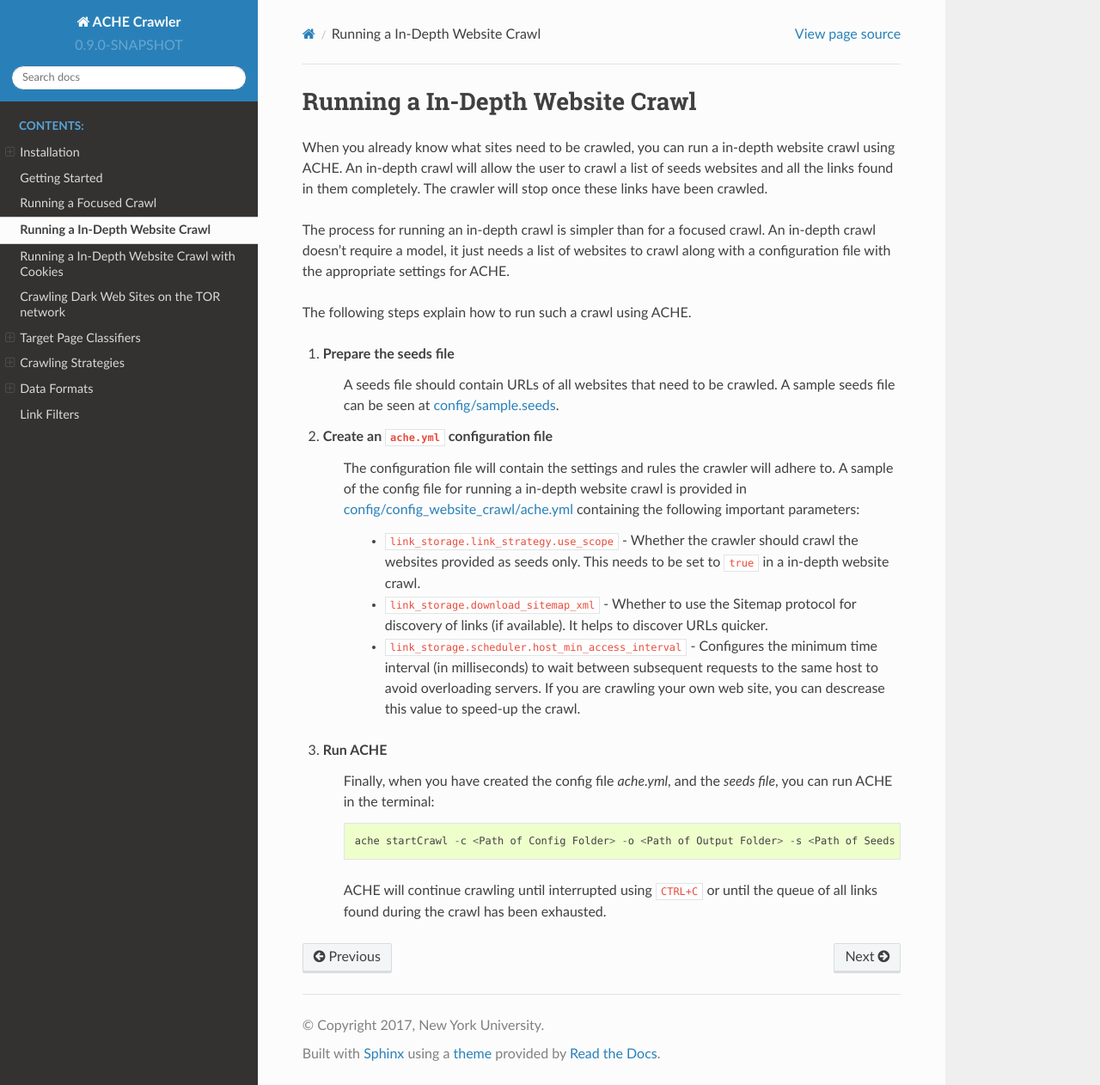
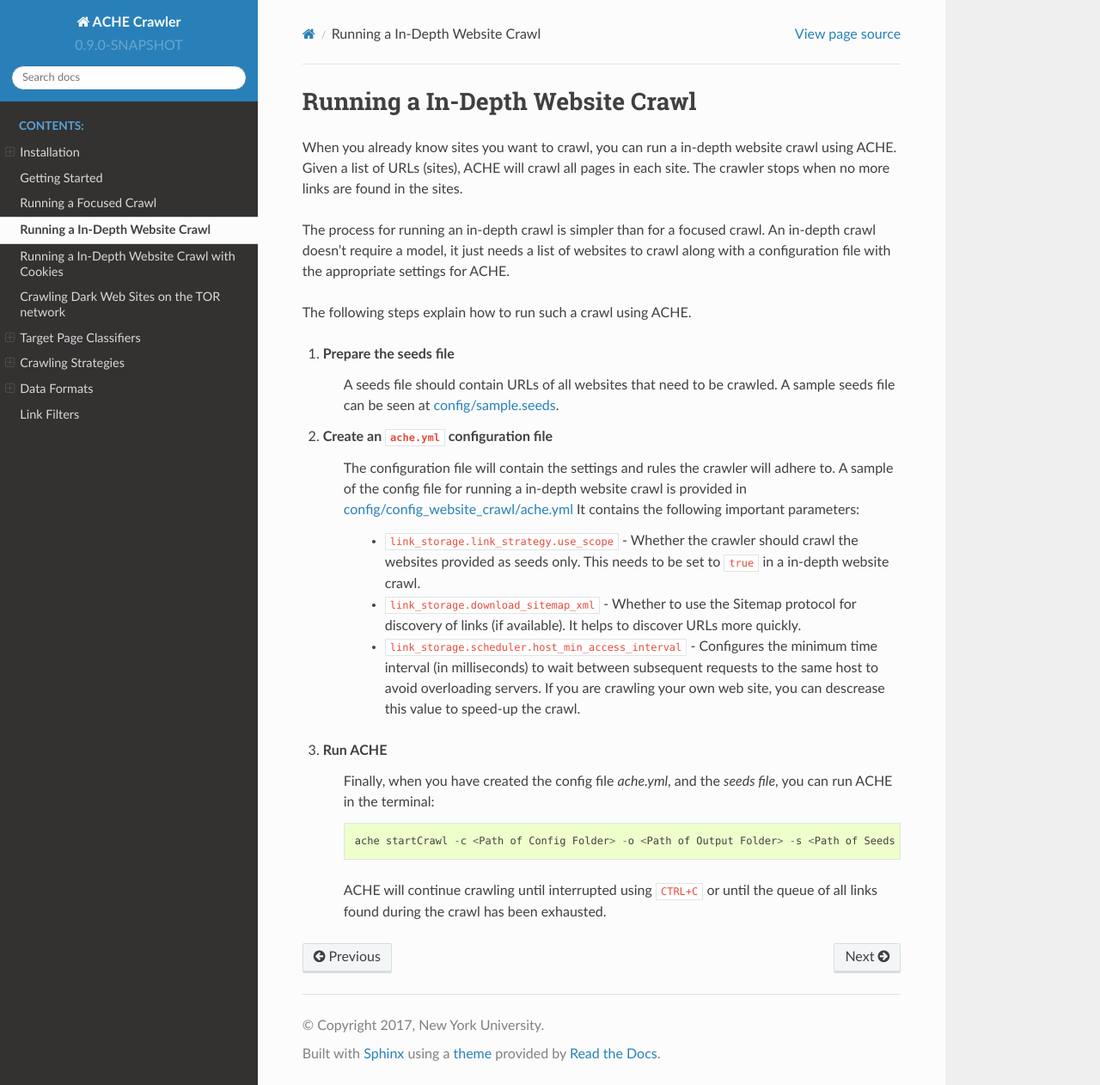
Before and after one commit to VIDA-NYU/ache, a Sphinx documentation site: the page built from docs/tutorial-in-depth-crawl.rst, in a window 1280 px wide and 1262 px high. Shown: the whole window at 86% size. Built offline with Sphinx 7.4.7 and the Read the Docs theme 2.0.0, drawn with Linux system fonts in a browser that asks for light colours; pages that are not in the unit, such as notebooks, are missing from menus.

Commit message:
Update tutorial-in-depth-crawl.rst
pass over text

```diff
--- a/docs/tutorial-in-depth-crawl.rst
+++ b/docs/tutorial-in-depth-crawl.rst
@@ -3,7 +3,7 @@
 Running a In-Depth Website Crawl
 ################################
 
-When you already know what sites need to be crawled, you can run a in-depth website crawl using ACHE. An in-depth crawl will allow the user to crawl a list of seeds websites and all the links found in them completely. The crawler will stop once these links have been crawled.
+When you already know sites you want to crawl, you can run a in-depth website crawl using ACHE. Given a list of URLs (sites), ACHE will crawl all pages in each site.  The crawler stops when no more links are found in the sites.
 
 The process for running an in-depth crawl is simpler than for a focused crawl. An in-depth crawl doesn't require a model, it just needs a list of websites to crawl along with a configuration file with the appropriate settings for ACHE.
 
@@ -13,11 +13,11 @@ The following steps explain how to run such a crawl using ACHE.
     A seeds file should contain URLs of all websites that need to be crawled. A sample seeds file can be seen at `config/sample.seeds <https://github.com/ViDA-NYU/ache/blob/master/config/sample.seeds>`_.
 
 #. Create an ``ache.yml`` configuration file
-    The configuration file will contain the settings and rules the crawler will adhere to. A sample of the config file for running a in-depth website crawl is provided in `config/config_website_crawl/ache.yml <https://github.com/ViDA-NYU/ache/blob/master/config/config_website_crawl/ache.yml>`_ containing the following important parameters:
+    The configuration file will contain the settings and rules the crawler will adhere to. A sample of the config file for running a in-depth website crawl is provided in `config/config_website_crawl/ache.yml <https://github.com/ViDA-NYU/ache/blob/master/config/config_website_crawl/ache.yml>`_ It contains the following important parameters:
 
         * ``link_storage.link_strategy.use_scope`` - Whether the crawler should crawl the websites provided as seeds only. This needs to be set to ``true`` in a in-depth website crawl.
 
-        * ``link_storage.download_sitemap_xml`` - Whether to use the Sitemap protocol for discovery of links (if available). It helps to discover URLs quicker.
+        * ``link_storage.download_sitemap_xml`` - Whether to use the Sitemap protocol for discovery of links (if available). It helps to discover URLs more quickly.
 
         * ``link_storage.scheduler.host_min_access_interval`` - Configures the minimum time interval (in milliseconds) to wait between subsequent requests to the same host to avoid overloading servers. If you are crawling your own web site, you can descrease this value to speed-up the crawl.
 
```
